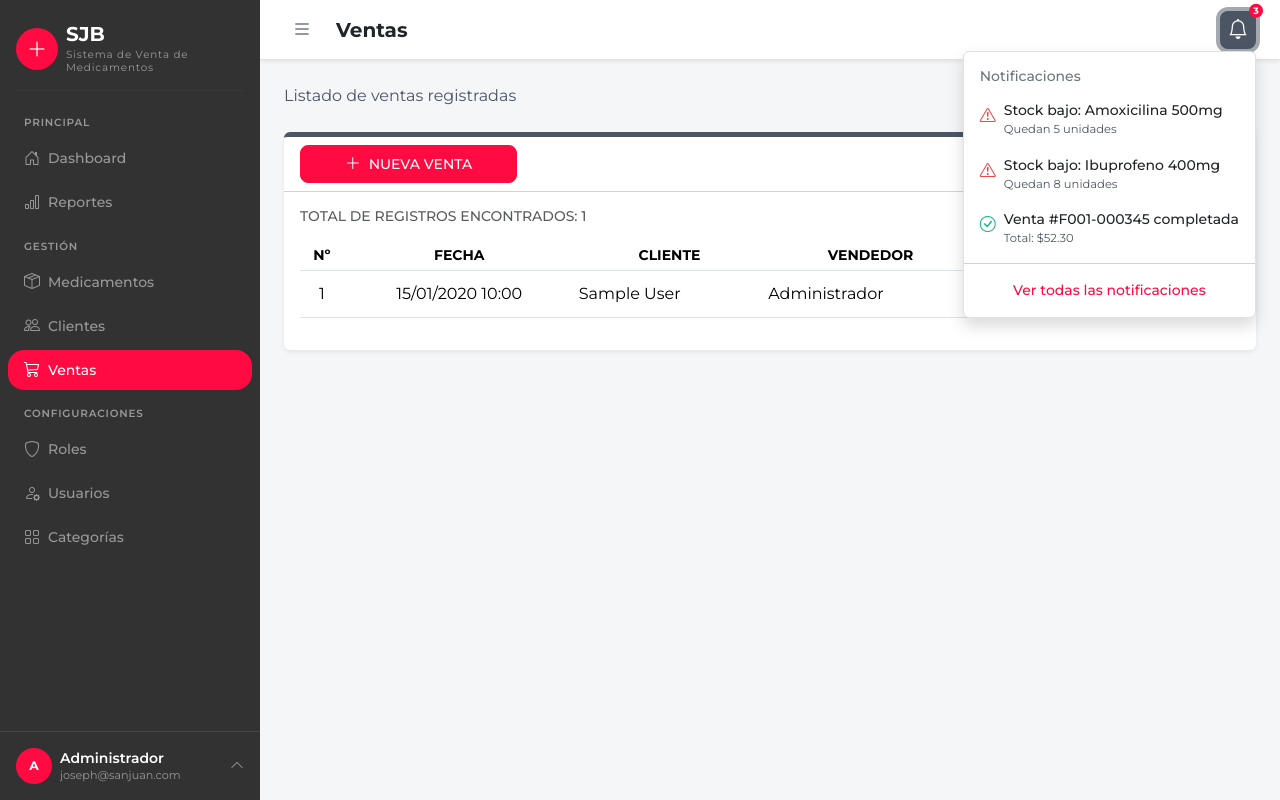
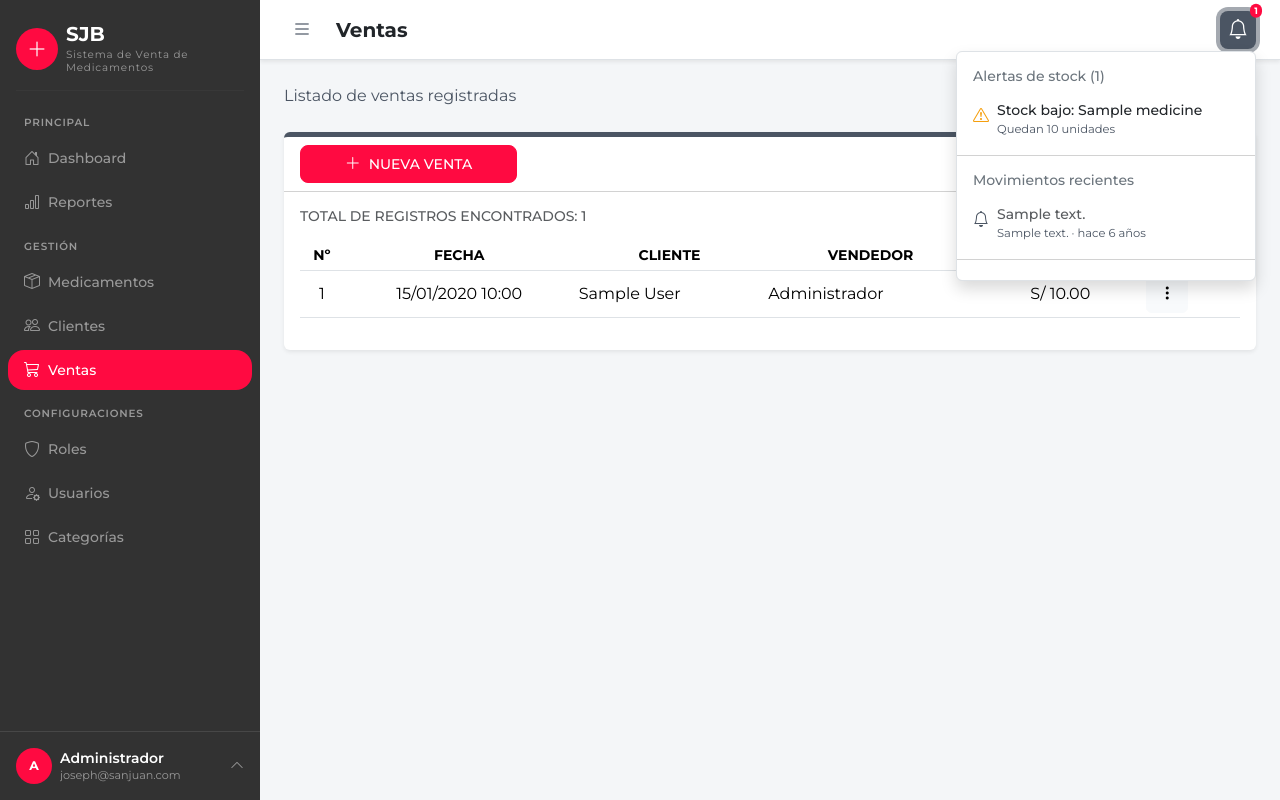
Before and after one commit to joevr111/Farmacia_ing, a Laravel app: page /sales in a window 1280 px wide, after a click that opens the changed part. Run offline with Laravel 12, Linux system fonts and the light colour scheme; a user stored in the database is signed in; data comes from the database, SQL or seed files in the repository; tables that the repository leaves empty hold one stand-in row (values such as "Sample post").

Commit message:
feat:crudss5

```diff
--- a/sistema/app/Http/Controllers/DashboardController.php
+++ b/sistema/app/Http/Controllers/DashboardController.php
@@ -40,7 +40,9 @@ class DashboardController extends Controller
 
         // Los 5 medicamentos más vendidos
         $topMedicines = DB::table('detail_sales')
-            ->join('medicines', 'medicines.id', '=', 'detail_sales.medicine_id')
+    ->join('sales', 'sales.id', '=', 'detail_sales.sale_id')
+    ->join('medicines', 'medicines.id', '=', 'detail_sales.medicine_id')
+    ->whereNull('sales.deleted_at')
             ->selectRaw('medicines.name, SUM(detail_sales.amount) as units, SUM(detail_sales.subtotal) as revenue')
             ->groupBy('medicines.id', 'medicines.name')
             ->orderByDesc('units')
--- a/sistema/app/Http/Controllers/MedicineController.php
+++ b/sistema/app/Http/Controllers/MedicineController.php
@@ -6,6 +6,7 @@ use App\Models\Category;
 use App\Models\Medicine;
 use Illuminate\Http\Request;
 use Illuminate\Support\Facades\Storage;
+use App\Models\Activity;
 
 class MedicineController extends Controller
 {
@@ -59,9 +60,11 @@ class MedicineController extends Controller
             $validated['image'] = $request->file('image')->store('medicines', 'public');
         }
 
-        Medicine::create($validated);
+        $medicine = Medicine::create($validated);
 
-        return to_route('medicines.index')->with('ok', 'Medicamento registrado');
+if ($medicine->stock > 0) {
+    Activity::log('ingreso', "Ingreso: {$medicine->name}", "+{$medicine->stock} unidades (registro inicial)");
+}
     }
 
     // Formulario para editar
@@ -94,9 +97,14 @@ class MedicineController extends Controller
             unset($validated['image']);
         }
 
-        $medicine->update($validated);
+       $oldStock = (int) $medicine->stock;
 
-        return to_route('medicines.index')->with('ok', 'Medicamento actualizado');
+$medicine->update($validated);
+
+$added = (int) $medicine->stock - $oldStock;
+if ($added > 0) {
+    Activity::log('ingreso', "Ingreso: {$medicine->name}", "+{$added} unidades (stock: {$medicine->stock})");
+}
     }
 
     // Eliminar medicamento (solo si no se ha vendido)
--- a/sistema/app/Http/Controllers/ReportController.php
+++ b/sistema/app/Http/Controllers/ReportController.php
@@ -52,6 +52,7 @@ class ReportController extends Controller
         $topMedicines = DB::table('detail_sales')
             ->join('sales', 'sales.id', '=', 'detail_sales.sale_id')
             ->join('medicines', 'medicines.id', '=', 'detail_sales.medicine_id')
+            ->whereNull('sales.deleted_at')
             ->whereBetween('sales.date', [$from, $to])
             ->selectRaw('medicines.name, SUM(detail_sales.amount) as units, SUM(detail_sales.subtotal) as revenue')
             ->groupBy('medicines.id', 'medicines.name')
@@ -64,6 +65,7 @@ class ReportController extends Controller
             ->join('sales', 'sales.id', '=', 'detail_sales.sale_id')
             ->join('medicines', 'medicines.id', '=', 'detail_sales.medicine_id')
             ->join('categories', 'categories.id', '=', 'medicines.category_id')
+            ->whereNull('sales.deleted_at')
             ->whereBetween('sales.date', [$from, $to])
             ->selectRaw('categories.name as category, SUM(detail_sales.amount) as units, SUM(detail_sales.subtotal) as revenue')
             ->groupBy('categories.id', 'categories.name')
--- a/sistema/app/Http/Controllers/SaleController.php
+++ b/sistema/app/Http/Controllers/SaleController.php
@@ -9,14 +9,14 @@ use App\Models\User;
 use Illuminate\Http\Request;
 use Illuminate\Support\Facades\DB;
 use Illuminate\Validation\ValidationException;
+use App\Models\Activity;
 
 class SaleController extends Controller
 {
     // Listado de ventas (con cliente y vendedor cargados)
     public function index()
     {
-        $sales = Sale::with(['customer', 'user'])->latest('date')->get();
-
+        $sales = Sale::withTrashed()->with(['customer', 'user'])->latest('date')->get();
         return view('management.sales.index', compact('sales'));
     }
 
@@ -94,7 +94,7 @@ class SaleController extends Controller
 
             return $sale;
         });
-
+Activity::log('salida', 'Venta #' . str_pad($sale->id, 6, '0', STR_PAD_LEFT) . ' registrada', 'Total: S/ ' . number_format($sale->total, 2));
         return to_route('sales.show', $sale)->with('ok', 'Venta registrada');
     }
 
@@ -107,17 +107,63 @@ class SaleController extends Controller
     }
 
     // Anular venta: devuelve el stock y la elimina
-    public function destroy(Sale $sale)
-    {
+    // Anular venta: devuelve el stock y la marca como eliminada (se puede recuperar)
+public function destroy(Sale $sale)
+{
+    DB::transaction(function () use ($sale) {
+        foreach ($sale->details as $detail) {
+            Medicine::where('id', $detail->medicine_id)->increment('stock', $detail->amount);
+        }
+
+        $sale->delete(); // soft delete: los detalles se conservan
+    });
+    Activity::log('anulacion', 'Venta #' . str_pad($sale->id, 6, '0', STR_PAD_LEFT) . ' anulada', 'Stock devuelto · S/ ' . number_format($sale->total, 2));
+
+    return to_route('sales.index')->with('ok', 'Venta anulada y stock devuelto');
+}
+
+// Recuperar una venta anulada: vuelve a descontar el stock
+public function restore(Sale $sale)
+{
+    try {
         DB::transaction(function () use ($sale) {
             foreach ($sale->details as $detail) {
-                Medicine::where('id', $detail->medicine_id)->increment('stock', $detail->amount);
+                $medicine = Medicine::lockForUpdate()->find($detail->medicine_id);
+
+                if ($medicine->stock < $detail->amount) {
+                    throw new \RuntimeException(
+                        "No se puede recuperar: stock insuficiente de {$medicine->name} (disponible: {$medicine->stock})."
+                    );
+                }
+
+                $medicine->decrement('stock', $detail->amount);
             }
 
-            // Los detalles se borran solos (cascadeOnDelete en la migración)
-            $sale->delete();
+            $sale->restore();
+        });
+    } catch (\RuntimeException $e) {
+        return to_route('sales.index')->with('error', $e->getMessage());
+    }
+Activity::log('recuperacion', 'Venta #' . str_pad($sale->id, 6, '0', STR_PAD_LEFT) . ' recuperada', 'Stock descontado de nuevo · S/ ' . number_format($sale->total, 2));
+    return to_route('sales.index')->with('ok', 'Venta recuperada y stock descontado nuevamente');
+}
+    // Eliminar definitivamente una venta ya anulada (no se puede recuperar)
+    public function forceDelete(Sale $sale)
+    {
+        // Solo se puede eliminar por completo una venta que ya está anulada
+        if (! $sale->trashed()) {
+            return to_route('sales.index')->with('error', 'Primero debe anular la venta.');
+        }
+
+        DB::transaction(function () use ($sale) {
+            // El stock ya se devolvió al anular, por eso aquí NO se toca.
+            // Primero los detalles (la clave foránea es restrictOnDelete)...
+            $sale->details()->delete();
+
+            // ...y después la venta, de forma permanente
+            $sale->forceDelete();
         });
 
-        return to_route('sales.index')->with('ok', 'Venta anulada y stock devuelto');
+        return to_route('sales.index')->with('ok', 'Venta eliminada definitivamente');
     }
 }
--- /dev/null
+++ b/sistema/app/Models/Activity.php
@@ -0,0 +1,22 @@
+<?php
+
+namespace App\Models;
+
+use Illuminate\Database\Eloquent\Attributes\Fillable;
+use Illuminate\Database\Eloquent\Model;
+use Illuminate\Support\Facades\Auth;
+
+#[Fillable(['type', 'message', 'detail', 'user_id', 'is_read'])]
+class Activity extends Model
+{
+    // Registrar un movimiento: Activity::log('salida', 'Venta #000001', 'Total: S/ 10.00')
+    public static function log(string $type, string $message, ?string $detail = null): void
+    {
+        static::create([
+            'type' => $type,
+            'message' => $message,
+            'detail' => $detail,
+            'user_id' => Auth::id(),
+        ]);
+    }
+}
--- a/sistema/app/Models/Sale.php
+++ b/sistema/app/Models/Sale.php
@@ -6,10 +6,12 @@ use Illuminate\Database\Eloquent\Attributes\Fillable;
 use Illuminate\Database\Eloquent\Model;
 use Illuminate\Database\Eloquent\Relations\BelongsTo;
 use Illuminate\Database\Eloquent\Relations\HasMany;
+use Illuminate\Database\Eloquent\SoftDeletes;
 
 #[Fillable(['user_id', 'customer_id', 'date', 'total', 'igv'])]
 class Sale extends Model
 {
+    use SoftDeletes;
     // Convierte 'date' en fecha, para poder usar ->format('d/m/Y H:i')
     protected function casts(): array
     {
--- a/sistema/app/Providers/AppServiceProvider.php
+++ b/sistema/app/Providers/AppServiceProvider.php
@@ -2,23 +2,31 @@
 
 namespace App\Providers;
 
+use App\Http\Controllers\MedicineController;
+use App\Models\Activity;
+use App\Models\Medicine;
+use Illuminate\Support\Facades\View;
 use Illuminate\Support\ServiceProvider;
 
 class AppServiceProvider extends ServiceProvider
 {
-    /**
-     * Register any application services.
-     */
     public function register(): void
     {
         //
     }
 
-    /**
-     * Bootstrap any application services.
-     */
     public function boot(): void
     {
-        //
+        // Datos de la campanita: se envían a la vista del header en cada página
+        View::composer('partials.header', function ($view) {
+            $lowQuery = Medicine::where('stock', '<=', MedicineController::LOW_STOCK);
+
+            $view->with([
+                'notifLowStockCount' => (clone $lowQuery)->count(),
+                'notifLowStock' => (clone $lowQuery)->orderBy('stock')->limit(5)->get(),
+                'notifActivities' => Activity::latest()->limit(8)->get(),
+                'notifUnread' => Activity::where('is_read', false)->count(),
+            ]);
+        });
     }
 }
--- a/sistema/resources/views/management/sales/index.blade.php
+++ b/sistema/resources/views/management/sales/index.blade.php
@@ -36,12 +36,17 @@
             </thead>
             <tbody>
                 @forelse ($sales as $sale)
-                <tr>
+                <tr class="{{ $sale->trashed() ? 'table-secondary text-muted' : '' }}">
                     <td class="text-center align-middle">{{ $loop->iteration }}</td>
                     <td class="text-center align-middle">{{ $sale->date->format('d/m/Y H:i') }}</td>
                     <td class="text-start align-middle">{{ $sale->customer->name }}</td>
                     <td class="text-start align-middle">{{ $sale->user->name }}</td>
-                    <td class="text-end align-middle">S/ {{ number_format($sale->total, 2) }}</td>
+                    <td class="text-end align-middle">
+                        S/ {{ number_format($sale->total, 2) }}
+                        @if ($sale->trashed())
+                            <span class="badge bg-danger ms-1">Anulada</span>
+                        @endif
+                    </td>
                     <td class="text-center align-middle">
                         <div class="dropdown">
                             <button class="btn btn-light" type="button" data-bs-toggle="dropdown" aria-expanded="false">
@@ -50,12 +55,35 @@
                             <ul class="dropdown-menu dropdown-menu-end">
                                 <li><a class="dropdown-item" href="{{ route('sales.show', $sale) }}">Ver detalle</a></li>
                                 <li>
+                                                                    <li>
+                                                                    @if ($sale->trashed())
+                                    <li>
+                                        <form action="{{ route('sales.restore', $sale) }}" method="POST"
+                                              onsubmit="return confirm('¿Recuperar esta venta? El stock se descontará nuevamente.')">
+                                            @csrf
+                                            @method('PATCH')
+                                            <button type="submit" class="dropdown-item text-success">Recuperar</button>
+                                        </form>
+                                    </li>
+                                    <li><hr class="dropdown-divider"></li>
+                                    <li>
+                                        <form action="{{ route('sales.force-delete', $sale) }}" method="POST"
+                                              onsubmit="return confirm('¿Eliminar DEFINITIVAMENTE esta venta? Esta acción no se puede deshacer.')">
+                                            @csrf
+                                            @method('DELETE')
+                                            <button type="submit" class="dropdown-item text-danger">Eliminar definitivamente</button>
+                                        </form>
+                                    </li>
+                                @else
+                                    <li>
                                         <form action="{{ route('sales.destroy', $sale) }}" method="POST"
                                               onsubmit="return confirm('¿Seguro que desea anular esta venta? El stock será devuelto.')">
                                             @csrf
                                             @method('DELETE')
                                             <button type="submit" class="dropdown-item text-danger">Anular</button>
                                         </form>
+                                    </li>
+                                @endif
                                 </li>
                             </ul>
                         </div>
--- a/sistema/resources/views/partials/header.blade.php
+++ b/sistema/resources/views/partials/header.blade.php
@@ -10,6 +10,16 @@
 
       <div class="d-flex align-items-center gap-2">
 
+        @php
+            $badge = $notifLowStockCount + $notifUnread;
+            $icons = [
+                'ingreso'      => ['bi-box-arrow-in-down', 'text-success'],
+                'salida'       => ['bi-cart-check', 'text-primary'],
+                'anulacion'    => ['bi-x-circle', 'text-danger'],
+                'recuperacion' => ['bi-arrow-counterclockwise', 'text-success'],
+            ];
+        @endphp
+
         <div class="dropdown">
           <button class="btn btn-sm btn-outline-secondary border-0 position-relative rounded-3"
                   type="button"
@@ -17,49 +27,68 @@
                   aria-expanded="false"
                   aria-label="Notificaciones">
             <i class="bi bi-bell fs-5"></i>
+            @if ($badge > 0)
               <span class="position-absolute top-0 start-100 translate-middle badge rounded-pill bg-primary"
-                  style="font-size:.58rem;padding:.28em .45em">3</span>
+                    style="font-size:.58rem;padding:.28em .45em">{{ $badge > 9 ? '9+' : $badge }}</span>
+            @endif
           </button>
-          <ul class="dropdown-menu dropdown-menu-end shadow border" style="min-width:290px">
-            <li><h6 class="dropdown-header">Notificaciones</h6></li>
+
+          <ul class="dropdown-menu dropdown-menu-end shadow border" style="min-width:300px;max-height:70vh;overflow-y:auto">
+
+            {{-- Stock bajo / sin stock --}}
+            @if ($notifLowStock->isNotEmpty())
+              <li><h6 class="dropdown-header">Alertas de stock ({{ $notifLowStockCount }})</h6></li>
+              @foreach ($notifLowStock as $med)
                 <li>
-              <a class="dropdown-item py-2" href="#">
+                  <a class="dropdown-item py-2" href="{{ route('medicines.index', ['low_stock' => 1]) }}">
                     <div class="d-flex align-items-start gap-2">
-                  <i class="bi bi-exclamation-triangle text-danger mt-1 flex-shrink-0"></i>
+                      <i class="bi bi-exclamation-triangle {{ $med->stock == 0 ? 'text-danger' : 'text-warning' }} mt-1 flex-shrink-0"></i>
                       <div>
-                    <div class="small fw-medium">Stock bajo: Amoxicilina 500mg</div>
-                    <div class="text-secondary" style="font-size:.72rem">Quedan 5 unidades</div>
+                        <div class="small fw-medium">
+                          {{ $med->stock == 0 ? 'Sin stock' : 'Stock bajo' }}: {{ $med->name }}
+                        </div>
+                        <div class="text-secondary" style="font-size:.72rem">
+                          {{ $med->stock == 0 ? 'No quedan unidades' : 'Quedan ' . $med->stock . ' unidades' }}
+                        </div>
                       </div>
                     </div>
                   </a>
                 </li>
+              @endforeach
+              <li><hr class="dropdown-divider"></li>
+            @endif
+
+            {{-- Ingresos y salidas --}}
+            <li><h6 class="dropdown-header">Movimientos recientes</h6></li>
+            @forelse ($notifActivities as $act)
+              @php [$icon, $color] = $icons[$act->type] ?? ['bi-bell', 'text-secondary']; @endphp
               <li>
-              <a class="dropdown-item py-2" href="#">
+                <div class="dropdown-item py-2 {{ $act->is_read ? 'text-muted' : '' }}" style="white-space:normal">
                   <div class="d-flex align-items-start gap-2">
-                  <i class="bi bi-exclamation-triangle text-danger mt-1 flex-shrink-0"></i>
+                    <i class="bi {{ $icon }} {{ $color }} mt-1 flex-shrink-0"></i>
                     <div>
-                    <div class="small fw-medium">Stock bajo: Ibuprofeno 400mg</div>
-                    <div class="text-secondary" style="font-size:.72rem">Quedan 8 unidades</div>
+                      <div class="small fw-medium">{{ $act->message }}</div>
+                      <div class="text-secondary" style="font-size:.72rem">
+                        {{ $act->detail }} · {{ $act->created_at->locale('es')->diffForHumans() }}
                       </div>
                     </div>
-              </a>
-            </li>
-            <li>
-              <a class="dropdown-item py-2" href="#">
-                <div class="d-flex align-items-start gap-2">
-                  <i class="bi bi-check-circle text-success mt-1 flex-shrink-0"></i>
-                  <div>
-                    <div class="small fw-medium">Venta #F001-000345 completada</div>
-                    <div class="text-secondary" style="font-size:.72rem">Total: $52.30</div>
                   </div>
                 </div>
-              </a>
               </li>
+            @empty
+              <li><span class="dropdown-item-text small text-muted">Sin movimientos todavía</span></li>
+            @endforelse
+
             <li><hr class="dropdown-divider"></li>
-            <li>
-              <a class="dropdown-item text-center small text-primary fw-medium py-2" href="#">
-                Ver todas las notificaciones
-              </a>
+            <li class="px-3 pb-1">
+              @if ($notifUnread > 0)
+                <form action="{{ route('notifications.read') }}" method="POST">
+                  @csrf
+                  <button type="submit" class="btn btn-sm btn-light w-100 text-primary fw-medium">
+                    Marcar como leídas
+                  </button>
+                </form>
+              @endif
             </li>
           </ul>
         </div>
--- a/sistema/routes/web.php
+++ b/sistema/routes/web.php
@@ -11,16 +11,23 @@ use App\Http\Controllers\RoleController;
 use App\Http\Controllers\SaleController;
 use App\Http\Controllers\UserController;
 use Illuminate\Support\Facades\Route;
+use App\Models\Activity;
 
 // Solo visitantes (si ya inició sesión, lo manda al dashboard)
 Route::middleware('guest')->group(function () {
     Route::get('/login', [AuthController::class, 'showLogin'])->name('login');
     Route::post('/login', [AuthController::class, 'login'])->name('login.store');
+
 });
 
 // Todo el sistema requiere sesión iniciada
 Route::middleware('auth')->group(function () {
     Route::post('/logout', [AuthController::class, 'logout'])->name('logout');
+
+    Route::post('/notifications/read', function () {
+    Activity::where('is_read', false)->update(['is_read' => true]);
+    return back();
+})->name('notifications.read');
 
     // Mi Perfil y Cambiar Contraseña
     Route::get('/profile', [ProfileController::class, 'edit'])->name('profile.edit');
@@ -35,7 +42,9 @@ Route::middleware('auth')->group(function () {
     Route::resource('categories', CategoryController::class)->except('show');
     Route::resource('medicines', MedicineController::class)->except('show');
     Route::resource('customers', CustomerController::class)->except('show');
-    Route::resource('sales', SaleController::class)->except(['edit', 'update']);
+    Route::resource('sales', SaleController::class)->except(['edit', 'update'])->withTrashed(['show']);
+    Route::patch('/sales/{sale}/restore', [SaleController::class, 'restore'])->withTrashed()->name('sales.restore');
+    Route::delete('/sales/{sale}/force', [SaleController::class, 'forceDelete'])->withTrashed()->name('sales.force-delete');
     Route::resource('roles', RoleController::class)->except('show');
     Route::resource('users', UserController::class)->except('show');
 });
```
Also changed, not shown: sistema/database/migrations/2026_11_25_154533_add_deleted_at_to_sales_table.php (added), sistema/database/migrations/2026_11_25_164155_create_activities_table.php (added). Lines whose indentation alone changed are shown as unchanged.
